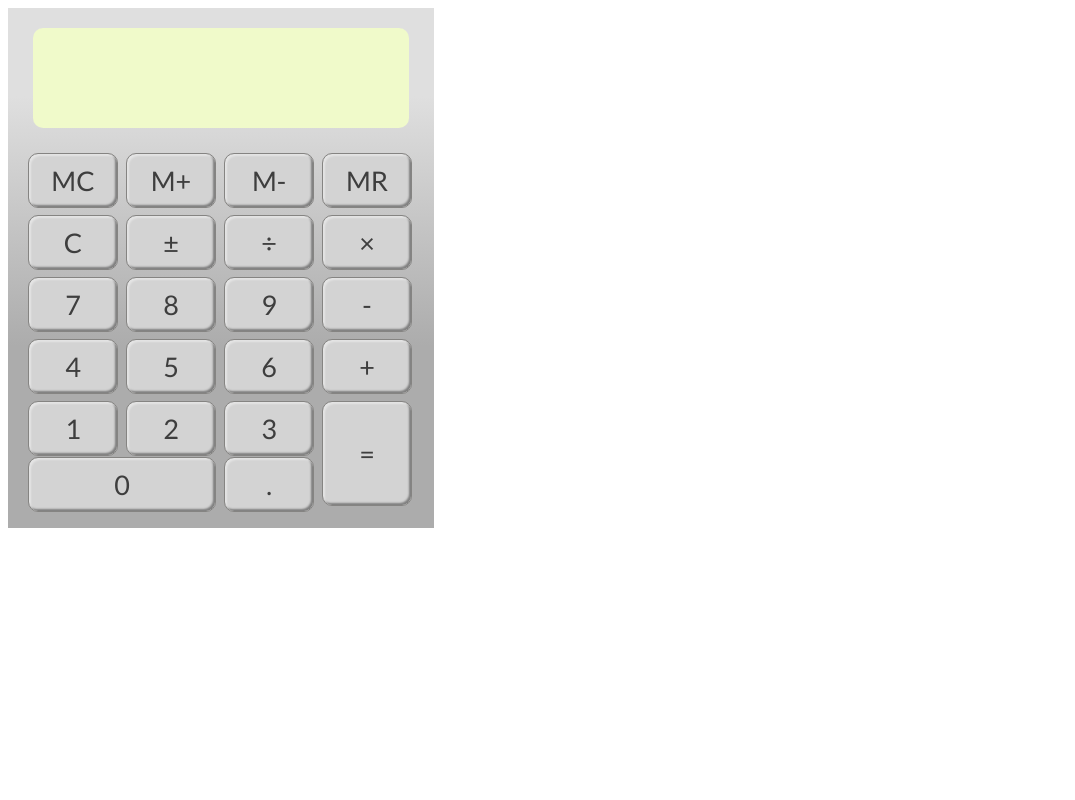
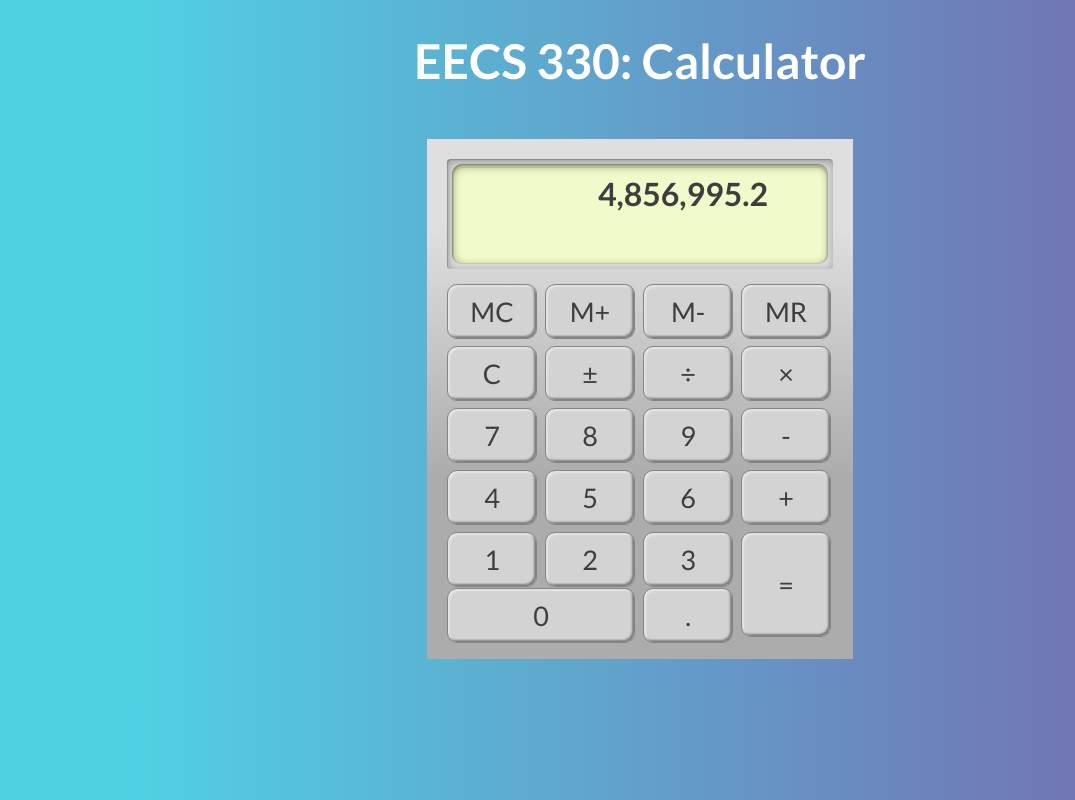
Before and after one commit to brandonfujii/hci-calculator, a website: page calculator.html in a window 1280 px wide. Shown: the whole page, without its empty margins (0-1075 px from the left). Drawn offline with Linux system fonts and the light colour scheme.

Commit message:
completed display

```diff
--- a/calculator.html
+++ b/calculator.html
@@ -6,9 +6,12 @@
   <link rel="stylesheet" href="css/main.css">
 </head>
 <body>
+  <h1>EECS 330: Calculator</h1>
   <div id="calculator" class="clearfix">
     <div id="screen">
-      <div class="display"></div>
+      <div class="display">
+        <h1>4,856,995.2</h1>
+      </div>
     </div>
     <div id="keys">
       <div class="row">
--- a/public/scss/main.scss
+++ b/public/scss/main.scss
@@ -33,25 +33,48 @@ $proxima: "Proxima Nova", "Lato", Arial, Helvetica, sans-serif;
 
 html {
   body {
+    background: linear-gradient(90deg, rgba(36, 198, 220, 0.8) 10%, rgba(81, 74, 157, 0.8) 90%);
+    h1 {
+      text-align: center;
+      @include font(700, $proxima, 3rem, #fff);
+    }
     #calculator {
-      display: block;
+      margin: 50px auto;
+      top: 50%;
       width: 426px;
       height: 520px;
       background: linear-gradient(to bottom, rgba(223,223,223,1) 0%, rgba(223,223,223,1) 17%, rgba(172,172,172,1) 65%, rgba(172,172,172,1) 100%);
       padding: 20px;
       #screen {
         width: 100%;
-        height: 100px;
-        padding-left: 5px;
-        padding-right: 5px;
+        height: 110px;
+        padding: 5px;
         border-radius: 4px;
-        margin-bottom: 25px;
+        margin-bottom: 15px;
+        background-color: lighten($calcColor, 10%);
+        box-shadow: inset 0px -1px 5px rgba(0,0,0,0.05),
+        inset 1px 3px 9px rgba(0,0,0,0.3),
+        inset 1px 1px 1px rgba(0,0,0,0.2),
+        inset -1px -1px 1px rgba(255,255,255,0.1),
+        inset 0px 2px 1px 2px rgba(255,255,255,0.1);
 
         .display {
           width: 100%;
           border-radius: 10px;
           background-color: $screenColor;
           height: 100%;
+        	box-shadow: inset 0px -3px 10px rgba(0,0,0,0.05),
+  				inset 1px 3px 9px rgba(0,0,0,0.3),
+  				inset 1px 1px 1px rgba(0,0,0,0.2),
+  				inset -1px -1px 1px rgba(0,0,0,0.1),
+  				inset 0px 2px 1px 2px rgba(0,0,0,0.1);
+          padding: 10px 60px;
+
+          h1 {
+            @include font(600, $proxima, 2rem, #3e3e3e);
+            text-align: right;
+            margin: 0;
+          }
         }
       }
       #keys {
```
Also changed, not shown: public/css/main.css.
